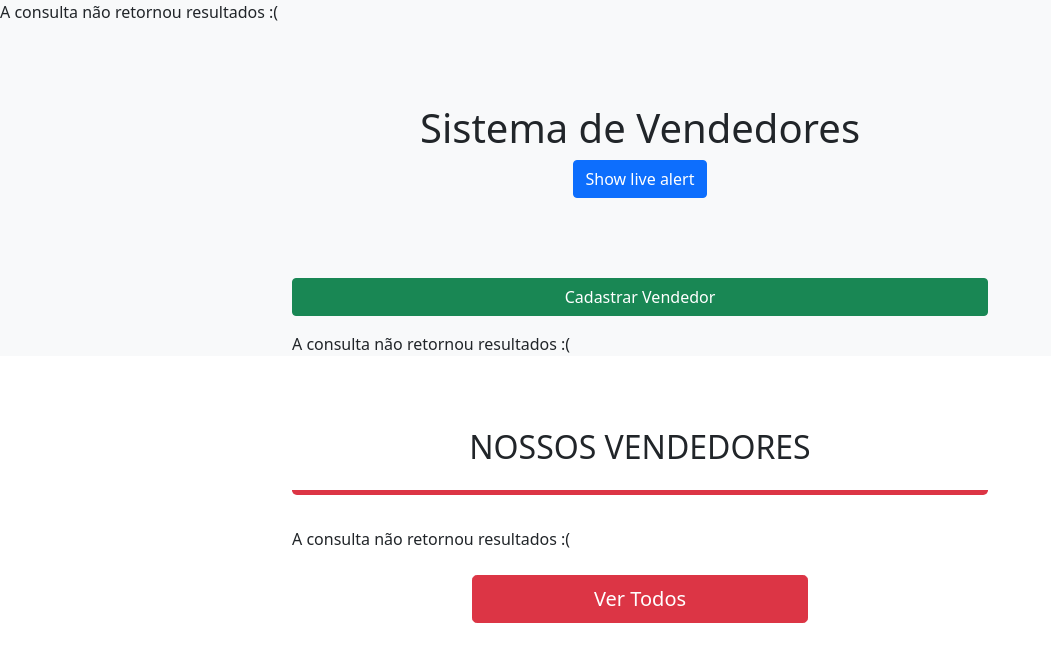
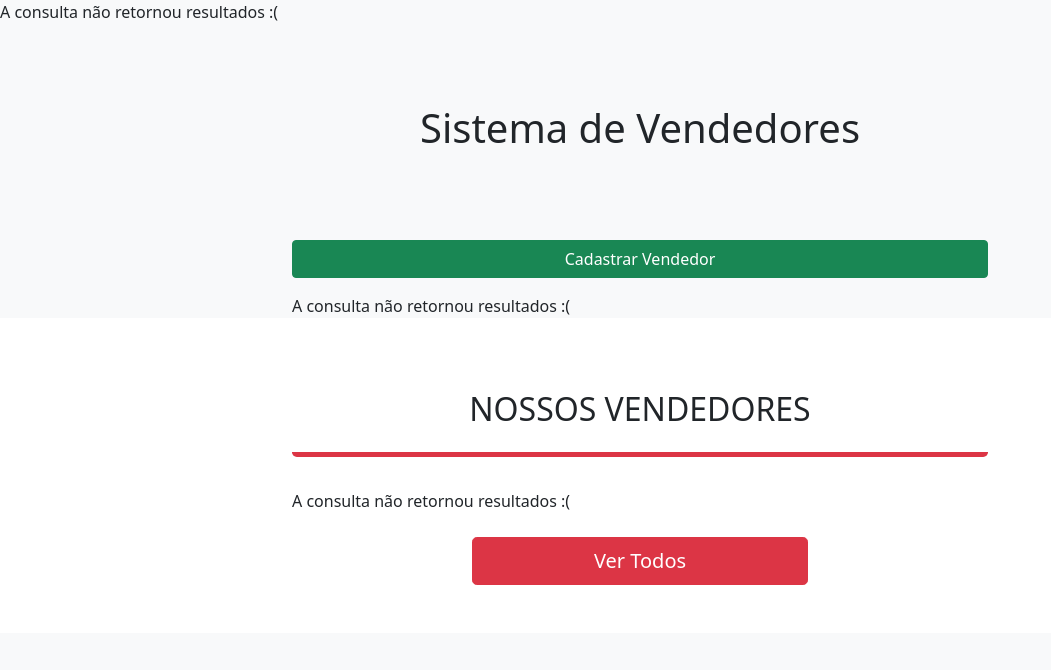
Before and after one commit to stevenarancic/sistema_vendedor, a PHP site: page / in a window 1280 px wide. Shown: the top 670 px of the page, without its empty margins (0-1051 px from the left). Run offline with PHP 8.4, Linux system fonts and the light colour scheme; data that the repository does not hold is empty; some libraries are stand-ins or nearby versions.

Commit message:
Update index.php

```diff
--- a/index.php
+++ b/index.php
@@ -32,26 +32,6 @@ $vendedorDAO->readVendedor();
             <h1>
                 Sistema de Vendedores
             </h1>
-            <div id="liveAlertPlaceholder">
-            </div>
-            <button type="button" class="btn btn-primary" id="liveAlertBtn">Show live alert</button>
-            <script>
-                var alertPlaceholder = document.getElementById('liveAlertPlaceholder')
-                var alertTrigger = document.getElementById('liveAlertBtn')
-
-                function alert(message, type) {
-                    var wrapper = document.createElement('div')
-                    wrapper.innerHTML = '<div class="alert alert-' + type + ' alert-dismissible" role="alert">' + message + '<button type="button" class="btn-close" data-bs-dismiss="alert" aria-label="Close"></button></div>'
-
-                    alertPlaceholder.append(wrapper)
-                }
-
-                if (alertTrigger) {
-                    alertTrigger.addEventListener('click', function() {
-                        alert('Nice, you triggered this alert message!', 'success')
-                    })
-                }
-            </script>
         </div>
     </header>
     <main>
@@ -99,8 +79,10 @@ $vendedorDAO->readVendedor();
     <footer>
         Feito por @SteveNarancic
     </footer>
+
     <!-- jquery -->
     <script src="node_modules/jquery/dist/jquery.min.js"></script>
+
     <!-- owl carousel -->
     <script>
         $(document).ready(function() {
@@ -121,6 +103,7 @@ $vendedorDAO->readVendedor();
         });
     </script>
     <script src="assets/OwlCarousel/dist/owl.carousel.min.js"></script>
+
     <!-- sweetalert -->
     <script src="node_modules/sweetalert2/dist/sweetalert2.all.js"></script>
     <script>
```
